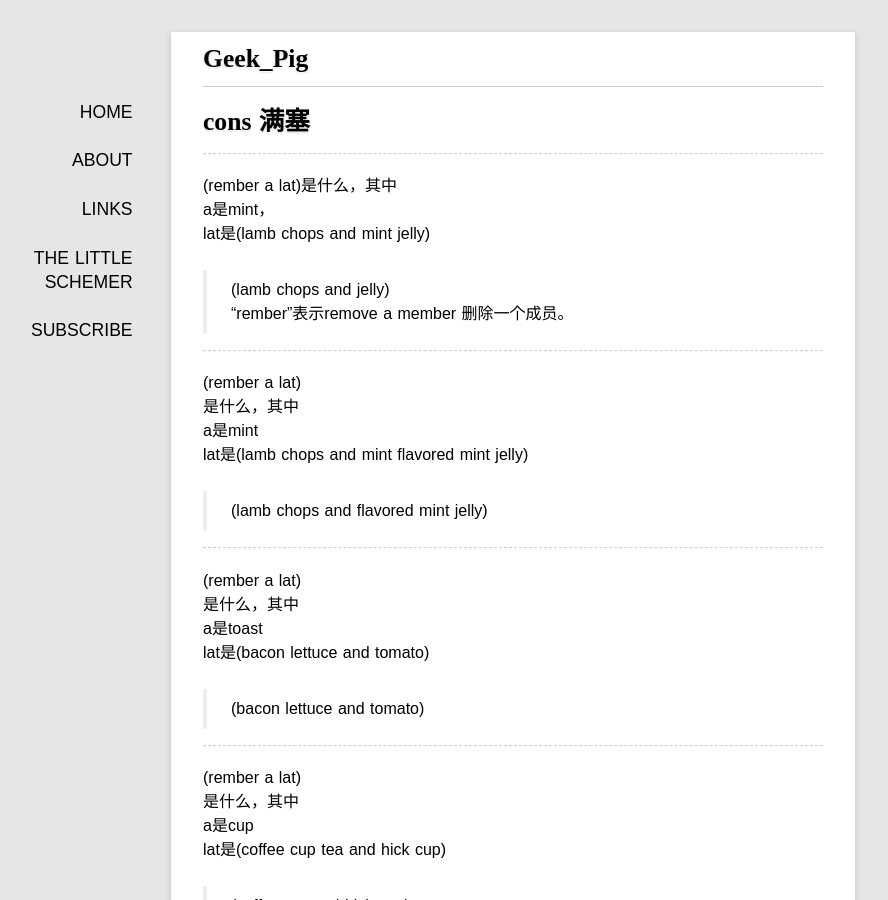
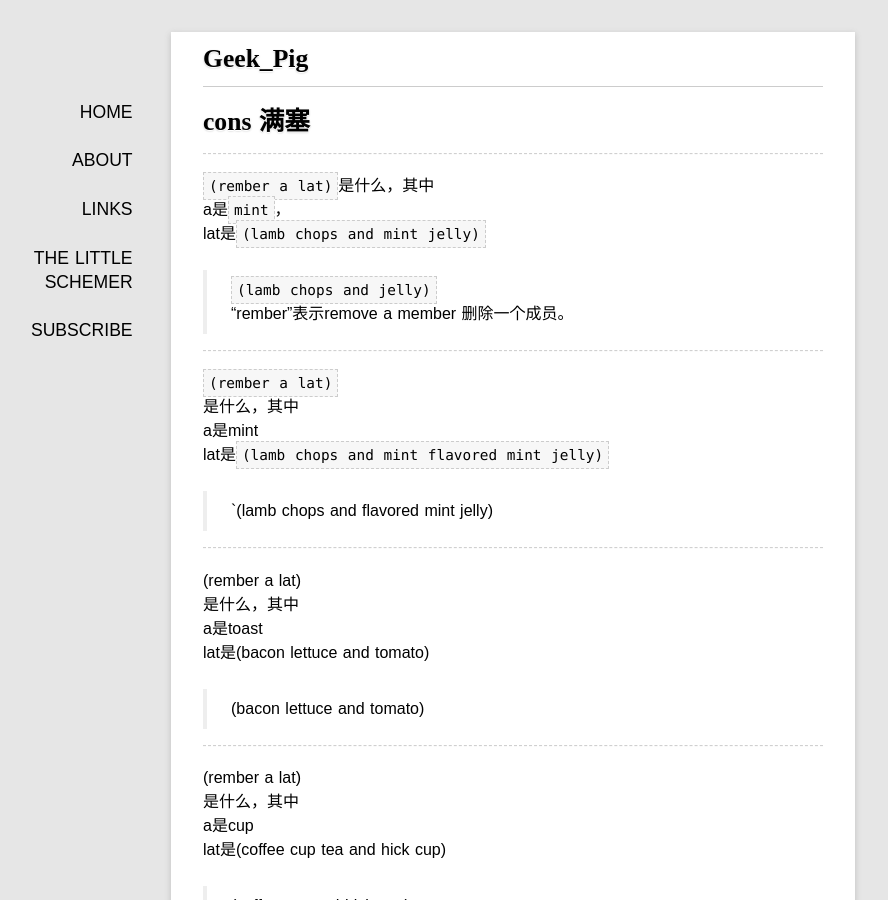
Before and after one commit to rhuichao/uternet.github.io, a Jekyll site: the page built from TLS/03.md, in a window 1280 px wide and 900 px high. Shown: the whole window, without its empty margins (127-1015 px from the left). Built offline with Jekyll 4.4.1, drawn with Linux system fonts in a browser that asks for light colours; some web fonts are replaced; Markdown is read by kramdown in place of the engine named in the settings.

Commit message:
new document posted

```diff
--- a/TLS/03.md
+++ b/TLS/03.md
@@ -4,21 +4,21 @@
 ---
 
 ---
-(rember a lat)是什么，其中
-a是mint，
-lat是(lamb chops and mint jelly)
+`(rember a lat)`是什么，其中
+a是`mint`，
+lat是`(lamb chops and mint jelly)`
 
->(lamb chops and jelly)
+>`(lamb chops and jelly)`
 >"rember"表示remove a member 删除一个成员。
 
 ------
 
-(rember a lat)
+`(rember a lat)`
 是什么，其中
 a是mint
-lat是(lamb chops and mint flavored mint jelly)
+lat是`(lamb chops and mint flavored mint jelly)`
 
->(lamb chops and flavored mint jelly)
+>`(lamb chops and flavored mint jelly)
 
 ------
 
```
Also changed, not shown: TLS/02.md (+1 -1 lines).
